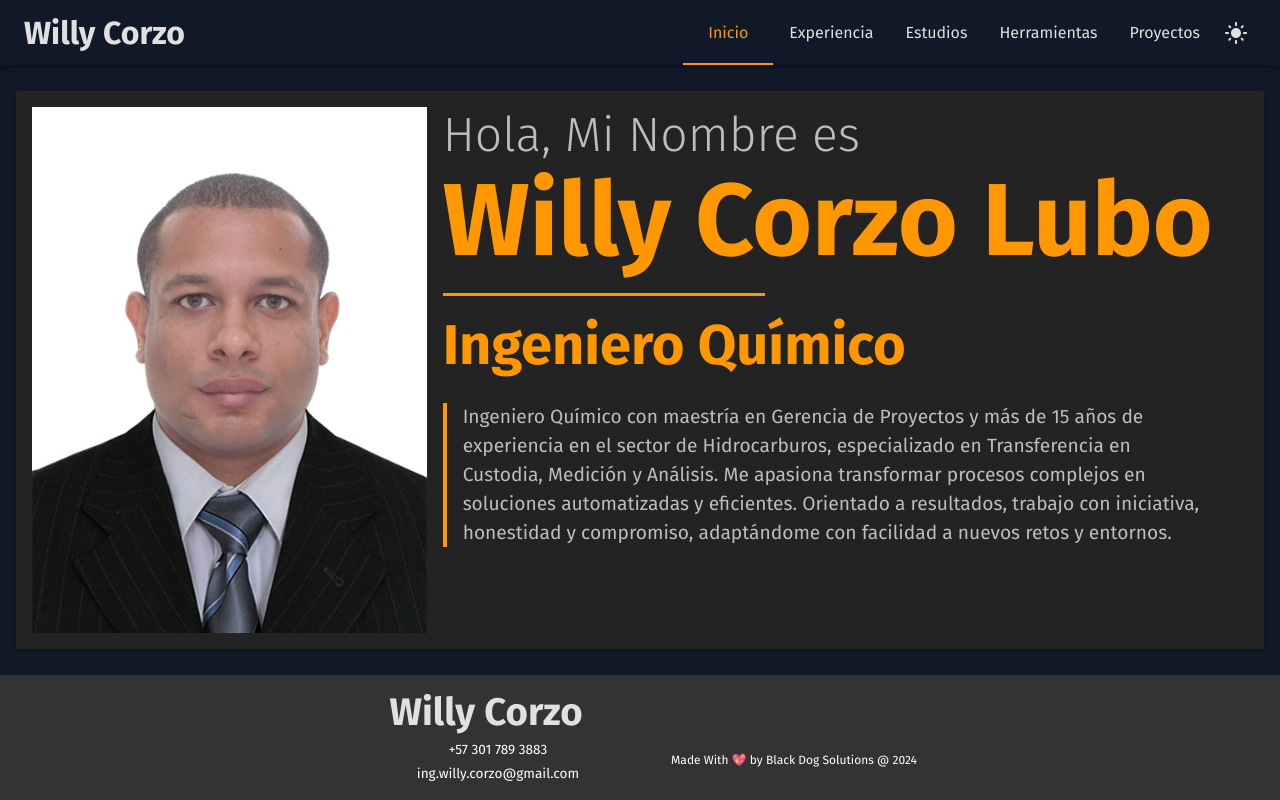
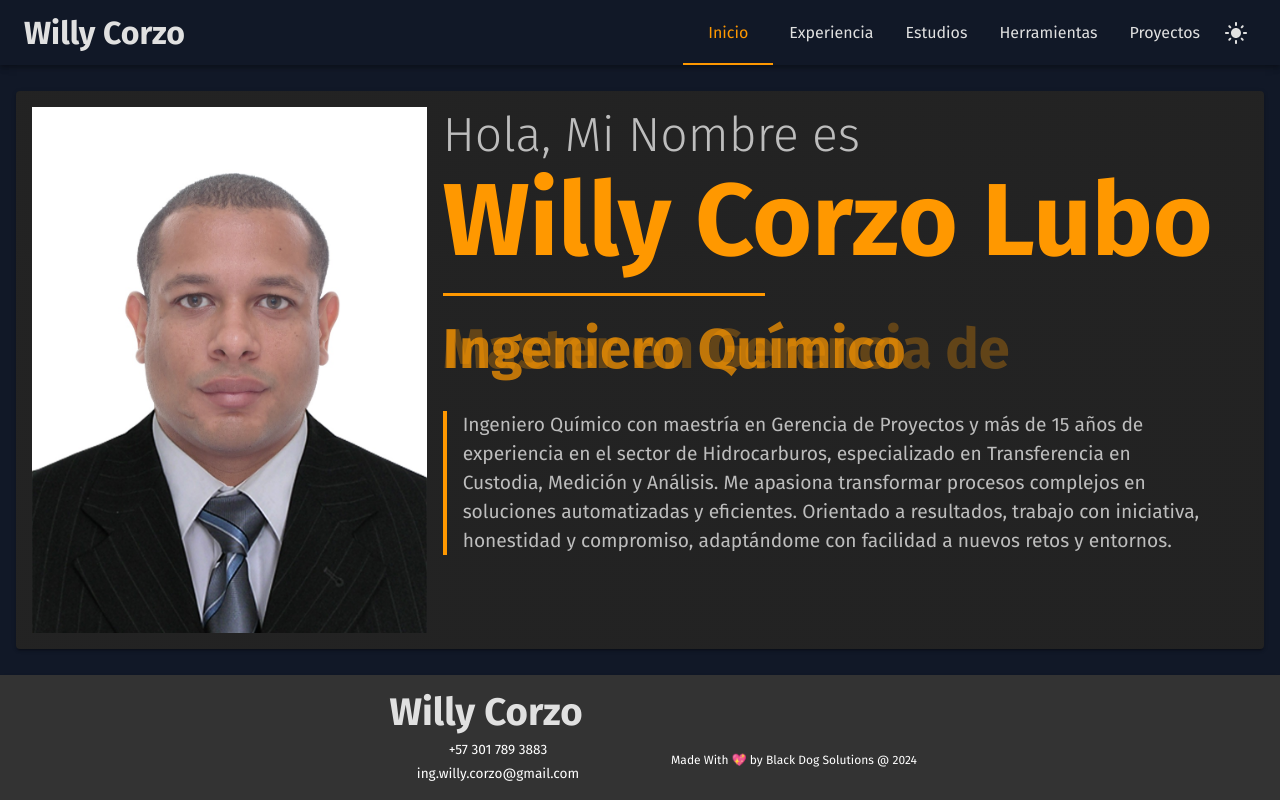
Before and after one commit to willyto3/PortfolioV2, a React (Vite) app: page /estudios in a window 1280 px wide. Built offline with nearby package versions, Linux system fonts and the light colour scheme; some icons are missing.

Commit message:
cambiso en carrousel

```diff
--- a/src/scenes/home/Carrusel.jsx
+++ b/src/scenes/home/Carrusel.jsx
@@ -13,19 +13,25 @@ export function Carrusel() {
   return (
     <Carousel
       animation='fade'
-      interval={3000}
+      interval={5000}
       duration={800}
       indicators={false}
       navButtonsAlwaysInvisible
+      sx={{ py: '0.25rem' }}
     >
       {items.map((item, i) => (
         <Typography
           variant='h2'
           component='div'
-          fontSize='clamp(1.5rem, 4.5vw, 3.5rem)'
+          fontSize={{ xs: 'clamp(1.1rem, 3.5vw, 1.4rem)', md: 'clamp(1.5rem, 4.5vw, 3.5rem)' }}
           fontWeight='bold'
           key={i}
-          sx={{ color: primary }}
+          sx={{
+            color: primary,
+            display: 'flex',
+            alignItems: 'center',
+            justifyContent: { xs: 'center', lg: 'flex-start' },
+          }}
         >
           {item}
         </Typography>
```
Also changed, not shown: src/components/FlexBetween.jsx (deleted, +0 -10 lines), src/scenes/estudios/Card.jsx (deleted, +0 -19 lines).
